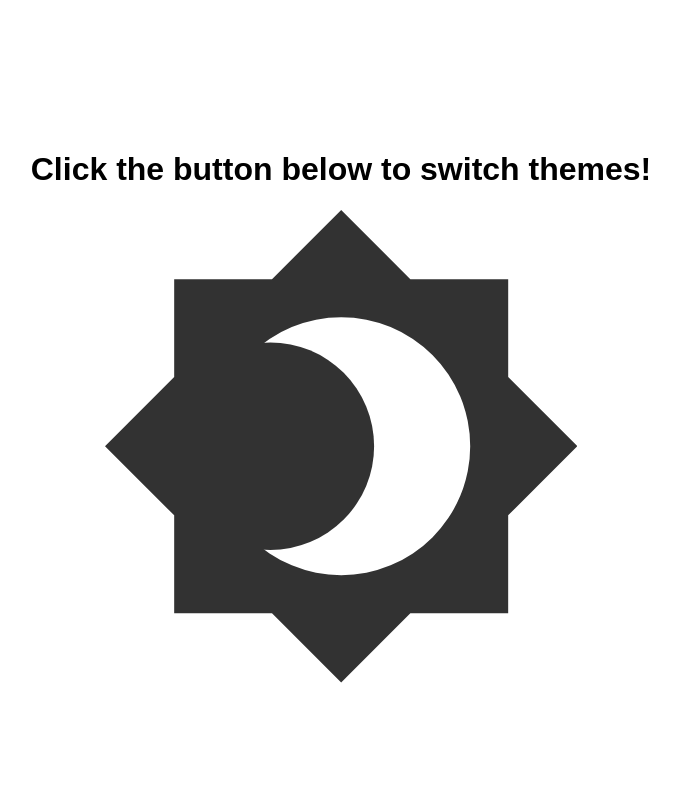
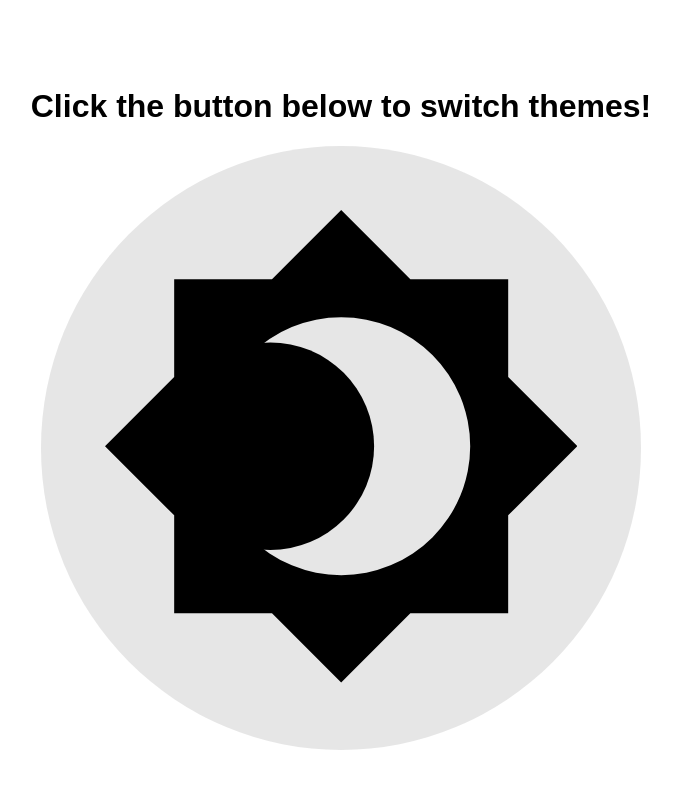
Before and after one commit to Annie-Huang/google-font-toggle-clone, a website: page index.html in a window 1280 px wide. In both pictures the pointer is over the button "Switch to dark theme". Shown: the whole page, without its empty margins (299-979 px from the left). Drawn offline with Linux system fonts and the light colour scheme.

Commit message:
Create the hover grey circle at the background

```diff
--- a/style.css
+++ b/style.css
@@ -18,6 +18,13 @@ body {
   background: 0;
   border: 0;
   opacity: 0.8;
+  padding: 4rem;
+  border-radius: 50%;
+}
+#theme-toggle:hover,
+#theme-toggle:hover {
+  opacity: 1; /* make it darker */
+  background: hsla(0, 0%, 50%, 0.2);
 }
 .toggle-circle {
   transform: translateX(-15%);
```
